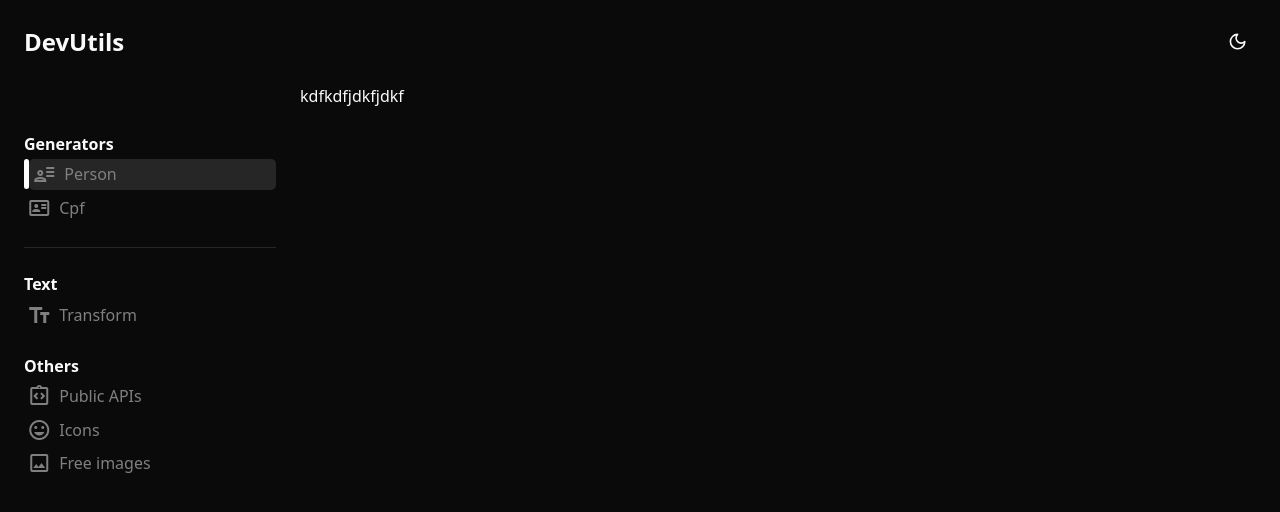
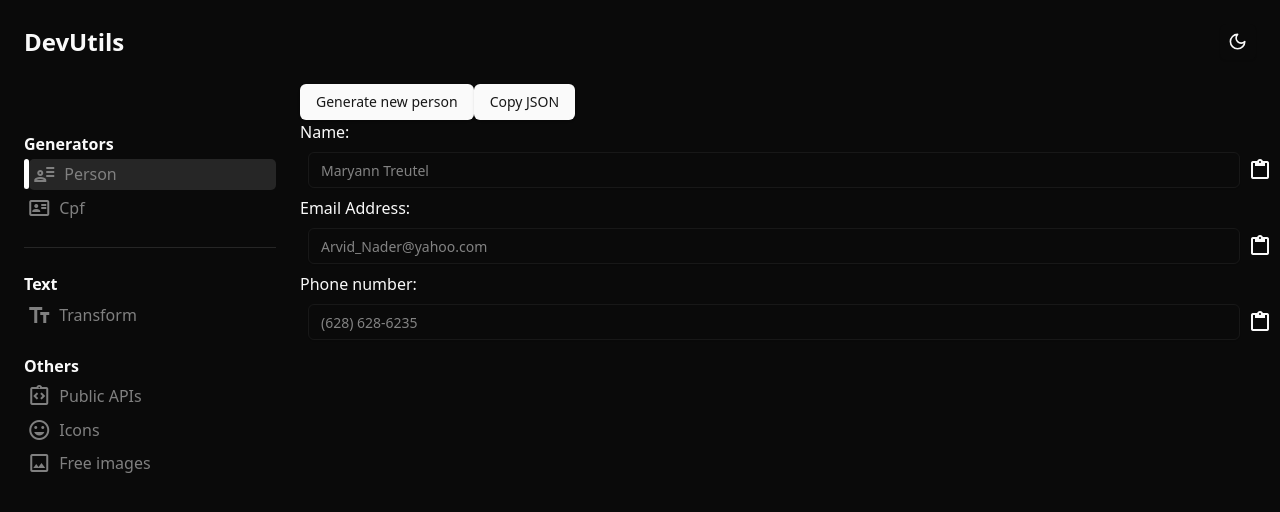
Before and after one commit to ythiago03/devutils, a React (Vite) app: page / in a window 1280 px wide. Shown: the top 512 px of the page. Built offline with nearby package versions, Linux system fonts and the light colour scheme.

Commit message:
:sparkles: generate basic user data

```diff
--- /dev/null
+++ b/src/components/ui/input.tsx
@@ -0,0 +1,25 @@
+import * as React from "react"
+
+import { cn } from "@/lib/utils"
+
+export interface InputProps
+  extends React.InputHTMLAttributes<HTMLInputElement> {}
+
+const Input = React.forwardRef<HTMLInputElement, InputProps>(
+  ({ className, type, ...props }, ref) => {
+    return (
+      <input
+        type={type}
+        className={cn(
+          "flex h-9 w-full rounded-md border border-input bg-transparent px-3 py-1 text-sm shadow-sm transition-colors file:border-0 file:bg-transparent file:text-sm file:font-medium file:text-foreground placeholder:text-muted-foreground focus-visible:outline-none focus-visible:ring-1 focus-visible:ring-ring disabled:cursor-not-allowed disabled:opacity-50",
+          className
+        )}
+        ref={ref}
+        {...props}
+      />
+    )
+  }
+)
+Input.displayName = "Input"
+
+export { Input }
--- a/src/pages/Layout/Layout.tsx
+++ b/src/pages/Layout/Layout.tsx
@@ -45,6 +45,7 @@
           </li>
         </ul>
       </nav>
+
       <main className="main_container">
         <Outlet/>
       </main>
--- /dev/null
+++ b/src/pages/Person/Person.scss
@@ -0,0 +1,23 @@
+.person-data_container{
+  display: flex;
+  flex-direction: column;
+  gap: .5rem;
+
+  .input_container{
+    display: flex;
+    flex-direction: column;
+    gap: .5rem;
+    flex: 1;
+
+    div{
+      display: flex;
+      align-items: center;
+      padding: 0 0.5rem;
+      gap: .5rem;
+
+      span{
+        cursor: pointer;
+      }
+    }
+  }
+}
--- a/src/pages/Person/Person.tsx
+++ b/src/pages/Person/Person.tsx
@@ -1,8 +1,70 @@
-import React from 'react'
+import { useEffect, useState } from 'react';
+import { faker } from '@faker-js/faker';
+import { Button } from '@/components/ui/button';
+import { Input } from "@/components/ui/input";
+import './Person.scss';
 
 const Person = () => {
+  const [person, setPerson] = useState({
+    name: '',
+    email: '',
+    phoneNumber: ''
+  });
+
+  const generateFullPerson = () => {
+    const person = {
+      name: faker.person.fullName(),
+      email: faker.internet.email(),
+      phoneNumber: faker.phone.number({ style: 'national' })
+    }
+    setPerson(person)
+  }
+
+
+  useEffect(() => {
+    generateFullPerson()
+  }, [])
   return (
-    <div><span>kdfkdfjdkfjdkf</span></div>
+    <>
+      <Button onClick={generateFullPerson}>Generate new person</Button>
+      <Button onClick={() => {navigator.clipboard.writeText(JSON.stringify(person))}}>Copy JSON</Button>
+      <section className='person-data_container'>
+        <div className='input_container'>
+          Name:
+          <div>
+            <Input disabled type="text" value={person.name} />
+            <span
+              onClick={() => {navigator.clipboard.writeText(person.name)}} className="material-symbols-outlined"
+            >
+              content_paste
+            </span>
+          </div>
+        </div>
+        <div className='input_container'>
+          Email Address:
+          <div>
+            <Input disabled type="email" value={person.email} />
+            <span
+              onClick={() => {navigator.clipboard.writeText(person.email)}} className="material-symbols-outlined"
+            >
+              content_paste
+            </span>
+          </div>
+        </div>
+        <div className='input_container'>
+          Phone number:
+          <div>
+            <Input disabled type="text" value={person.phoneNumber} />
+            <span
+              onClick={() => {navigator.clipboard.writeText(person.phoneNumber)}} className="material-symbols-outlined"
+            >
+              content_paste
+            </span>
+          </div>
+        </div>
+      </section>
+
+    </>
   )
 }
 
```
Also changed, not shown: 1 other file (tests, documents, lock files or other folders).
